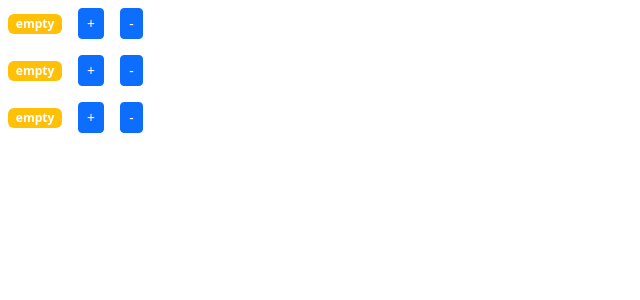
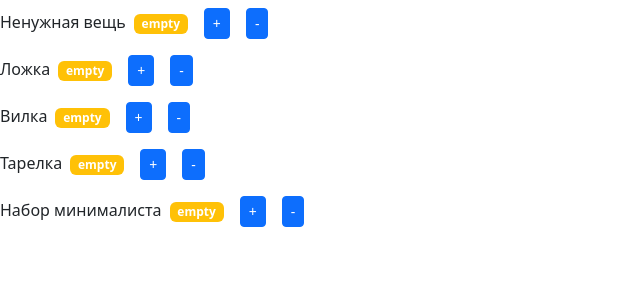
Before and after one commit to owin66/react-my-vay, a React (Create React App) app in the folder my-react-app/: page / in a window 1280 px wide. Shown: the top 300 px of the page, without its empty margins (0-640 px from the left). Built offline with nearby package versions, Linux system fonts and the light colour scheme.

Commit message:
Passing Component Content

```diff
--- a/my-react-app/src/App.jsx
+++ b/my-react-app/src/App.jsx
@@ -1,5 +1,4 @@
 import React from 'react';
-import Counter from "./Component/counter";
 import CounterList from "./Component/counterList";
 
 const App = () => {
--- a/my-react-app/src/Component/counter.jsx
+++ b/my-react-app/src/Component/counter.jsx
@@ -2,6 +2,7 @@ import React, {useState} from "react";
 
 
 const Counter = (props) => {
+
     const [value, setValue] = useState(props.value)
 
     const formatValue = () => {
@@ -22,6 +23,7 @@ const Counter = (props) => {
 
     return (
         <div>
+            <span>{props.name}</span>
             <span className={getBageClasses()}>{formatValue()}</span>
             <button
                 className='btn btn-primary btn-sm m-2'
--- a/my-react-app/src/Component/counterList.jsx
+++ b/my-react-app/src/Component/counterList.jsx
@@ -3,15 +3,19 @@ import Counter from "./counter";
 
 const CounterList = () => {
     const counters = [
-        {id: 0, value: 0},
-        {id: 1, value: 0},
-        {id: 2, value: 0}
+        {id: 0, value: 0, name: 'Ненужная вещь'},
+        {id: 1, value: 0, name: 'Ложка'},
+        {id: 2, value: 0, name: 'Вилка'},
+        {id: 3, value: 0, name: 'Тарелка'},
+        {id: 4, value: 0, name: 'Набор минималиста'},
     ]
 
     return (
         <div>
             {counters.map((count) =>
-                <Counter key={count.id} value = {count.value}/>)}
+                <Counter key={count.id}
+                         value={count.value}
+                         name={count.name}/>)}
         </div>
     );
 };
```
